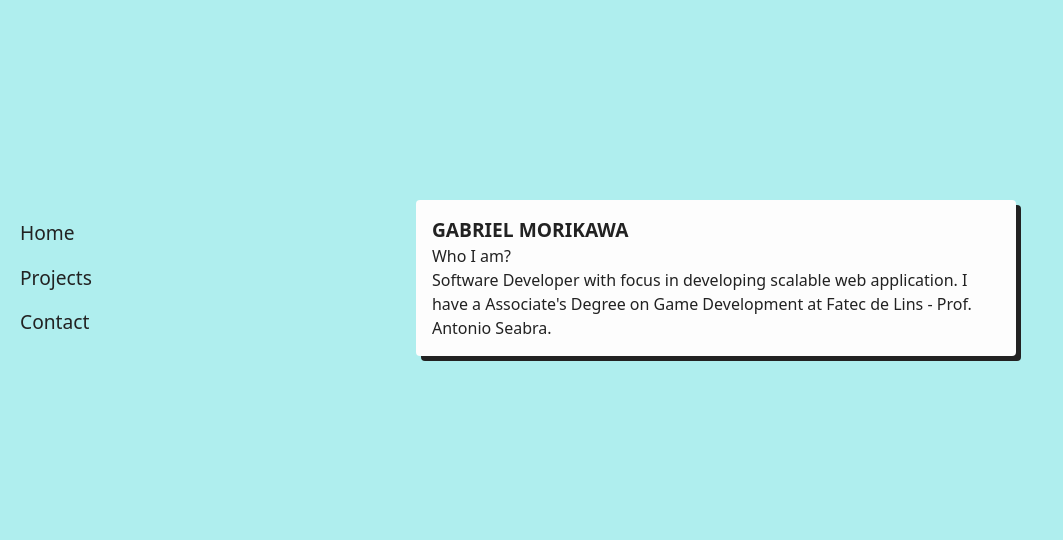
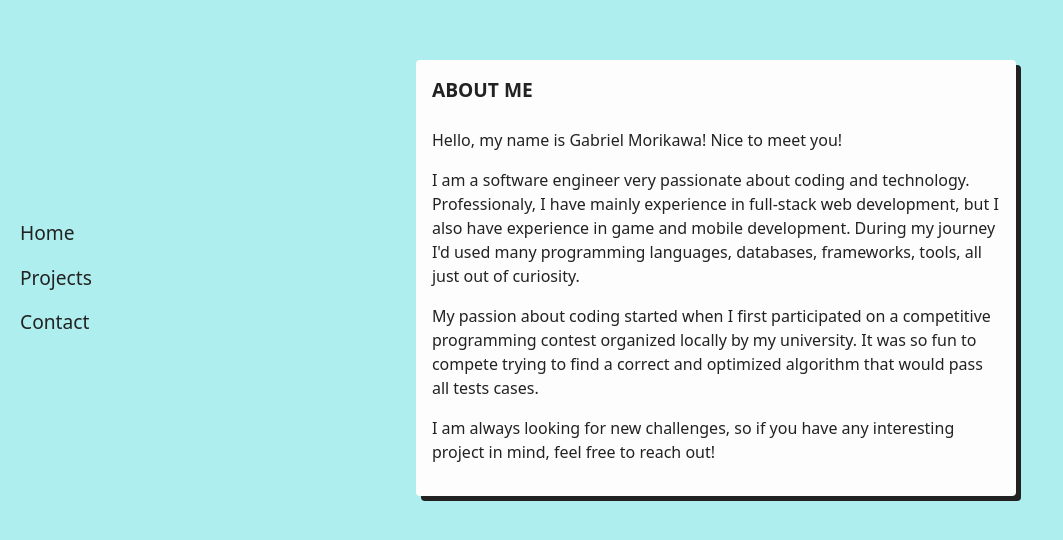
Before and after one commit to gmorikawa/portifolio, a Next.js app: page / in a window 1280 px wide. Shown: the part 122-662 px from the top of the page, without its empty margins (0-1063 px from the left). Built offline with nearby package versions, Linux system fonts and the light colour scheme.

Commit message:
Added more detailed information about me

```diff
--- a/src/app/page.tsx
+++ b/src/app/page.tsx
@@ -1,24 +1,31 @@
+import Image from "next/image";
+
 export default function Home() {
     return (
         <main id="content">
             <section id="profile-card" className="card">
-                <header>
-                    <h2 className="card-title">Gabriel Morikawa</h2>
+                <header className="mb-6">
+                    <h2 className="card-title">About me</h2>
                 </header>
 
-                <section>
-                    <header>
-                        <h4>Who I am?</h4>
-                    </header>
+                <main>
+                    <p className="mb-4">
+                        Hello, my name is Gabriel Morikawa! Nice to meet you!
+                    </p>
 
-                    <main>
-                        <p>
-                            Software Developer with focus in developing scalable web application.
-                            I have a Associate&apos;s Degree on Game Development at Fatec de Lins - Prof. Antonio Seabra.
-                        </p>
-                    </main>
-                </section>
+                    <p className="mb-4">
+                        I am a software engineer very passionate about coding and technology. Professionaly, I have mainly experience in full-stack web development, but I also have experience in game and mobile development. During my journey I'd used many programming languages, databases, frameworks, tools, all just out of curiosity.
+                    </p>
+
+                    <p className="mb-4">
+                        My passion about coding started when I first participated on a competitive programming contest organized locally by my university. It was so fun to compete trying to find a correct and optimized algorithm that would pass all tests cases.
+                    </p>
+
+                    <p className="mb-4">
+                        I am always looking for new challenges, so if you have any interesting project in mind, feel free to reach out!
+                    </p>
+                </main>
             </section>
-        </main>
+        </main >
     );
 }
```
